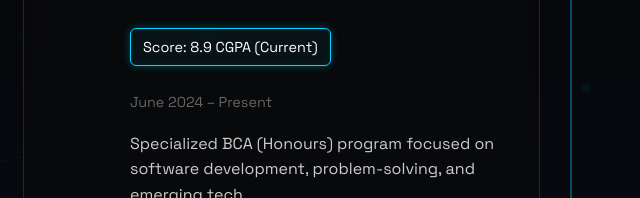
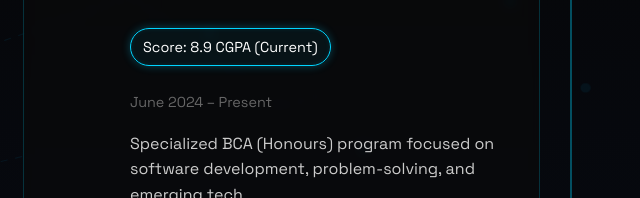
Before and after one commit to sayantanj05/My-Portfolio, a plain HTML site: page HTML/About.html in a window 1280 px wide. Shown: the part 364-562 px from the top of the page, 637-1277 px from the left. Drawn offline with Linux system fonts and the light colour scheme.

Commit message:
Border Radius Change

```diff
--- a/CSS/About.css
+++ b/CSS/About.css
@@ -59,7 +59,7 @@
   padding: 6px 12px;
   margin-top: 10px;
   border: 1px solid #00d4ff;
-  border-radius: 6px;
+  border-radius: 25px;
   color: #ffffff;
   font-size: 0.9rem;
   font-weight: 500;
```
